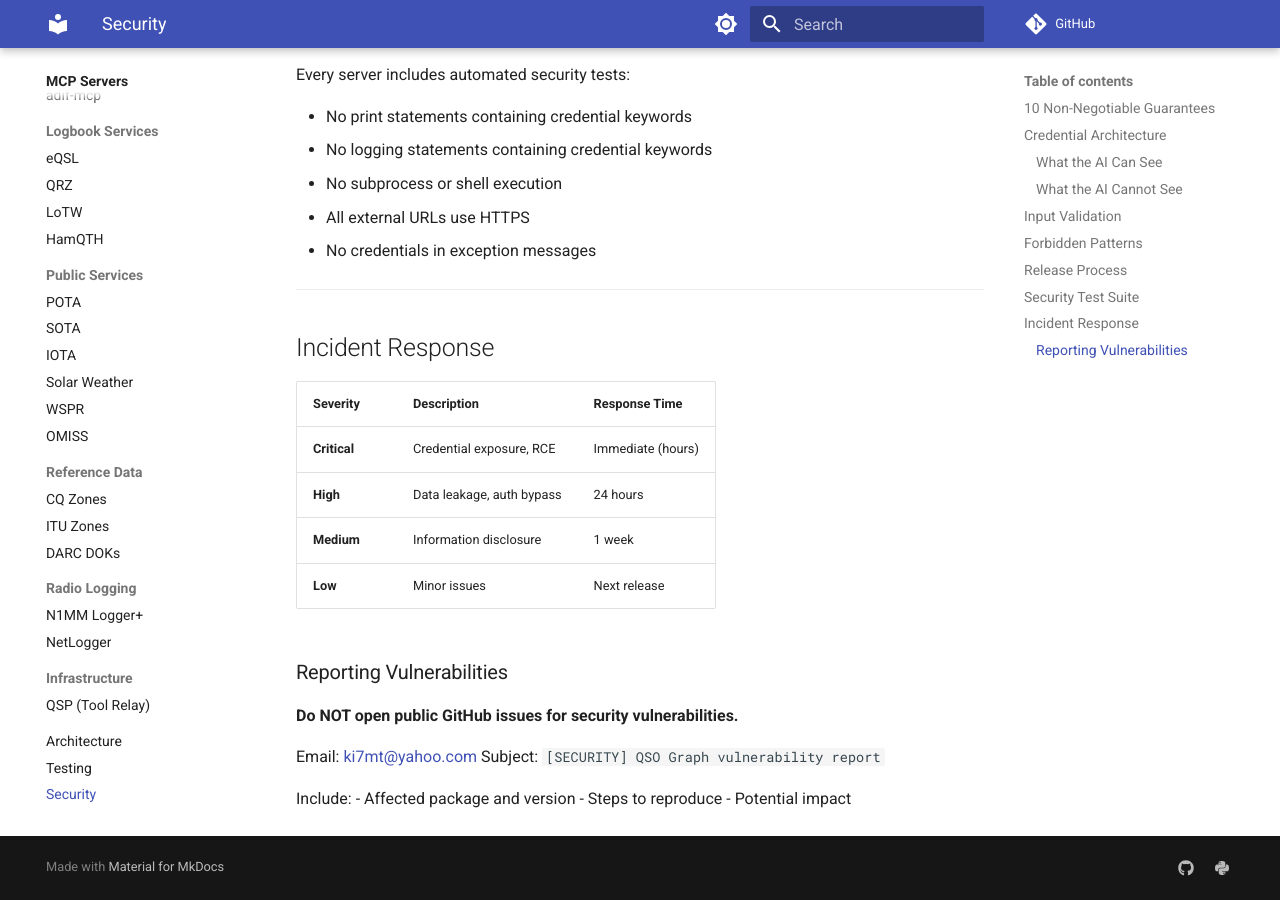
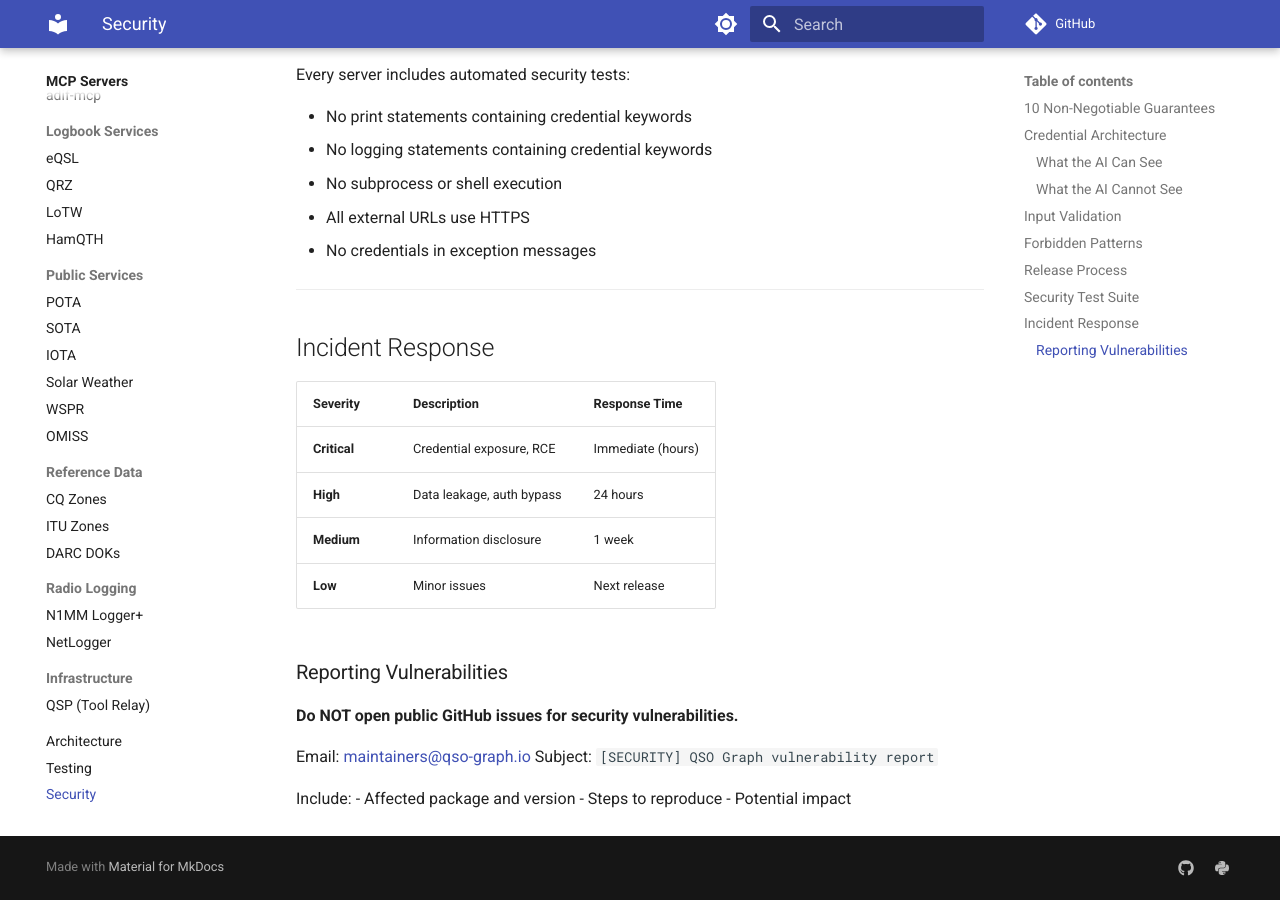
Before and after one commit to qso-graph/qso-graph.github.io, an MkDocs documentation site: the page built from docs/security.md, in a window 1280 px wide and 900 px high, scrolled down 3137 px. Built offline with MkDocs 1.6.1 and Material for MkDocs 9.7.7, drawn with Linux system fonts in a browser that asks for light colours; comment, search, counter and statistics services are not loaded.

Commit message:
Security: report to maintainers@qso-graph.io
The published reporting address was a personal one (qso-graph-devel#69). This
page is where someone who finds a vulnerability is told to write, so it is the
one that most needs to be the project's address.

Co-Authored-By: Claude Opus 5 (1M context) <noreply@anthropic.com>

```diff
--- a/docs/security.md
+++ b/docs/security.md
@@ -144,7 +144,7 @@ Every server includes automated security tests:
 
 **Do NOT open public GitHub issues for security vulnerabilities.**
 
-Email: [ki7mt@yahoo.com](mailto:ki7mt@yahoo.com)
+Email: [maintainers@qso-graph.io](mailto:maintainers@qso-graph.io)
 Subject: `[SECURITY] QSO Graph vulnerability report`
 
 Include:
```
Also changed, not shown: docs/about/contributing.md (+1 -1 lines).
